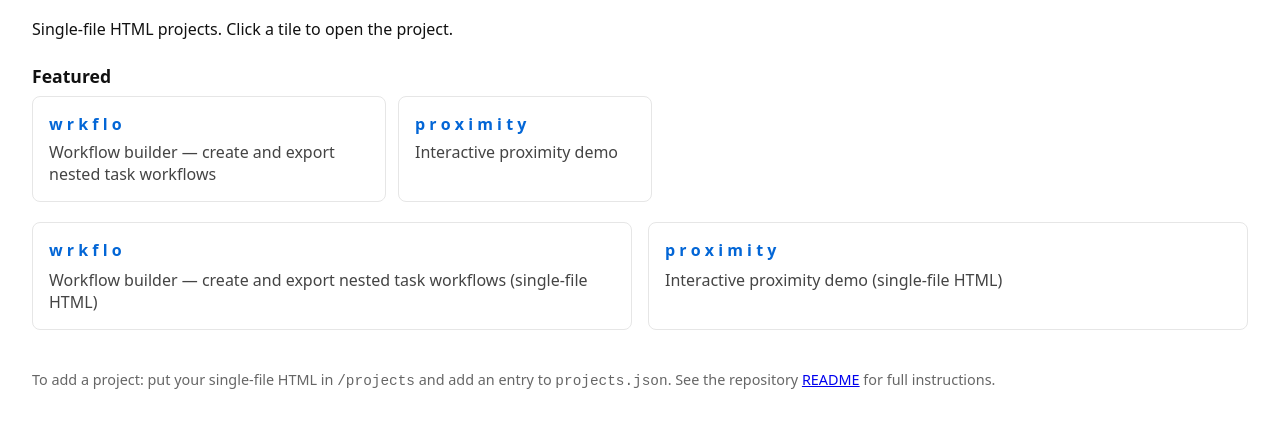
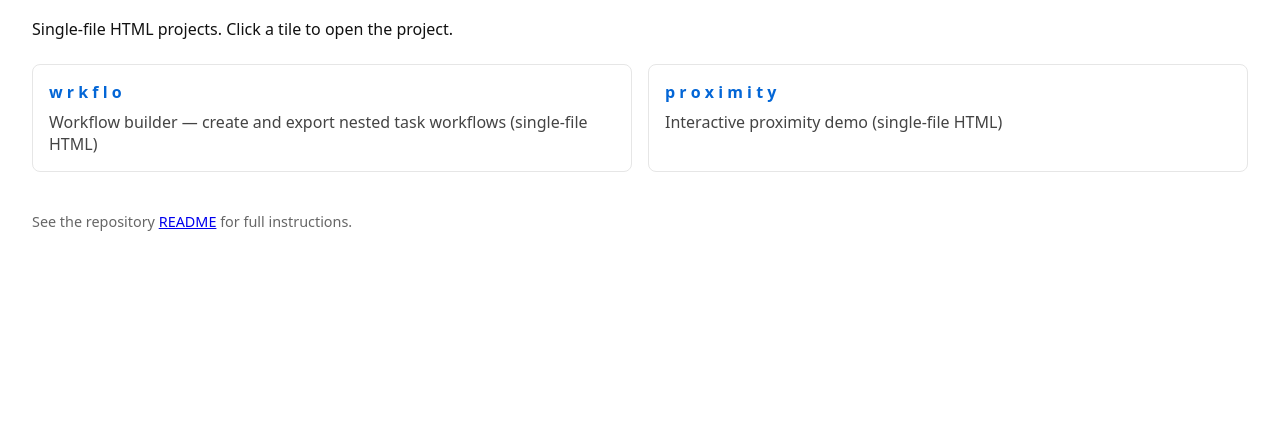
Before and after one commit to lirohdesign/utnsl, a plain HTML site: page docs/index.html in a window 1280 px wide. Shown: the part 78-506 px from the top of the page. Drawn offline with Linux system fonts and the light colour scheme.

Commit message:
updated again.

```diff
--- a/docs/index.html
+++ b/docs/index.html
@@ -18,22 +18,12 @@
     <h1>utnsl — Projects</h1>
     <p>Single-file HTML projects. Click a tile to open the project.</p>
   </header>
-
-  <!-- Featured projects (static highlights) -->
-  <section style="margin-bottom:20px;">
-    <h2 style="margin:0 0 8px 0;font-size:1.1rem">Featured</h2>
-    <div style="display:flex;gap:12px;flex-wrap:wrap">
-      <div class="card" style="min-width:220px;max-width:320px;"><a href="./projects/w%20r%20k%20f%20l%20o.html" target="_blank" rel="noopener">w r k f l o</a><div style="margin-top:6px;color:#444">Workflow builder — create and export nested task workflows</div></div>
-      <div class="card" style="min-width:220px;max-width:320px;"><a href="./projects/p%20r%20o%20x%20i%20m%20i%20t%20y.html" target="_blank" rel="noopener">p r o x i m i t y</a><div style="margin-top:6px;color:#444">Interactive proximity demo</div></div>
-    </div>
-  </section>
-
   <main>
     <div id="projects" class="grid">Loading…</div>
   </main>
 
   <footer>
-    <p>To add a project: put your single-file HTML in <code>/projects</code> and add an entry to <code>projects.json</code>. See the repository <a href="/">README</a> for full instructions.</p>
+    <p>See the repository <a href="/README.md">README</a> for full instructions.</p>
   </footer>
 
   <script>
```
